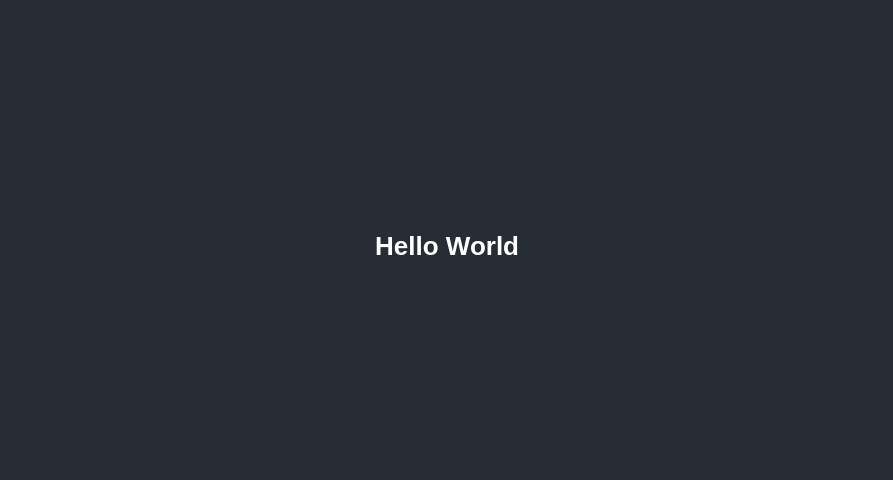
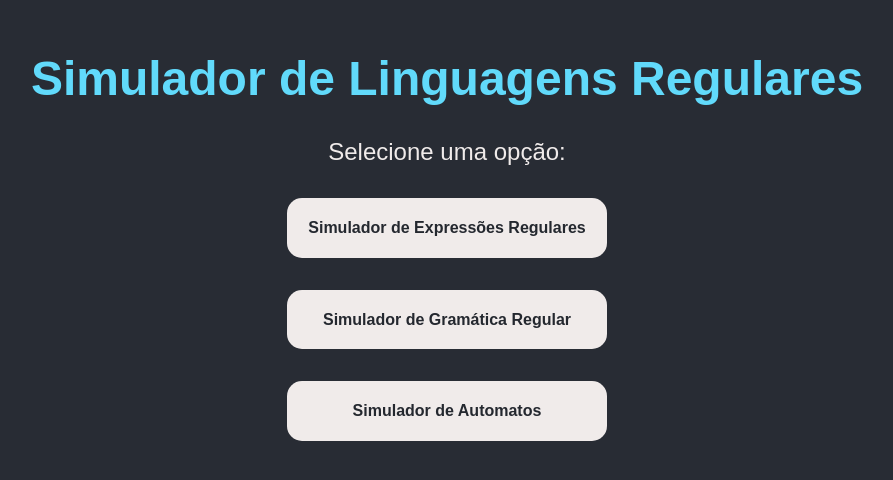
Before and after one commit to Matheusmdr/Simulador-de-Linguagens-Regulares, a React (Create React App) app: page / in a window 1280 px wide. Shown: the part 154-634 px from the top of the page, without its empty margins (193-1086 px from the left). Built offline with nearby package versions, Linux system fonts and the light colour scheme.

Commit message:
feat:initial structure
add pages(SimuladorER, SimuladorGR, SimuladorAF), scss files and routes

```diff
--- a/src/App.js
+++ b/src/App.js
@@ -1,13 +1,19 @@
-import { BrowserRouter, Route, Routes } from 'react-router-dom'
+import { BrowserRouter, Route, Routes} from 'react-router-dom'
 import { Home } from "./pages/Home";
+import {SimuladorER} from "./pages/SimuladorER"
+import {SimuladorGR} from "./pages/SimuladorGR"
+import {SimuladorAF} from "./pages/SimuladorAF"
 import './App.scss';
 
 function App() {
   return (
+
   <BrowserRouter>
   <Routes>
-
     <Route path="/" element={<Home />}/>
+    <Route path="/simulador-er" element={<SimuladorER />}/>
+    <Route path="/simulador-gr" element={<SimuladorGR />}/>
+    <Route path="/simulador-af" element={<SimuladorAF />}/>
   </Routes>
   </BrowserRouter>
   );
--- a/src/pages/Home.js
+++ b/src/pages/Home.js
@@ -1,10 +1,19 @@
-import "../App.scss"
+import {Link} from 'react-router-dom'
+import "../styles/Home.scss"
 
 export function Home() {
 
     return(
-        <div className="App">
-             <h1 className="App-header">Hello World</h1>
+        <div className="container">
+             <h1 className="title">Simulador de Linguagens Regulares</h1>
+             <span>Selecione uma opção:</span>
+             <Link to="/simulador-er">Simulador de Expressões Regulares</Link>
+             <Link to="/simulador-gr">Simulador de Gramática Regular</Link>
+             <Link to="/simulador-af">Simulador de Automatos</Link>
+
+
+
+
         </div>
     )
 
--- /dev/null
+++ b/src/pages/SimuladorAF.js
@@ -0,0 +1,7 @@
+export function SimuladorAF() {
+    return(
+        <div className="container">
+             <h1 className="title">Simulador de Automatos</h1>
+        </div>
+    )
+  }
--- /dev/null
+++ b/src/pages/SimuladorER.js
@@ -0,0 +1,7 @@
+export function SimuladorER() {
+    return(
+        <div className="container">
+             <h1 className="title">Simulador de Expressões Regulares</h1>
+        </div>
+    )
+  }
--- /dev/null
+++ b/src/pages/SimuladorGR.js
@@ -0,0 +1,7 @@
+export function SimuladorGR() {
+    return(
+        <div className="container">
+             <h1 className="title">Simulador de Gramática Regular</h1>
+        </div>
+    )
+  }
--- /dev/null
+++ b/src/styles/Home.scss
@@ -0,0 +1,44 @@
+.container{
+    width: 100%;
+    height: 100vh;
+    background-color: #282c34;
+    display:flex;
+    flex-direction: column;
+    justify-content: center;
+    align-items: center;
+
+    .title{
+        color:#61DAFB;
+        font-size: 3rem;
+    }
+
+    span{
+        margin-top: 2rem;
+        font-size: 1.5rem;
+        color:#F0EBEA;
+    }
+
+   a{
+        background-color: #F0EBEA;
+
+        margin-top: 2rem;
+        width: 25%;
+        padding: 1.3rem 0;
+
+        border-radius: 15px;
+        border: none;
+
+        text-align: center;
+        text-decoration: none;
+        font-size: 1rem;
+        color: #24282F;
+        font-weight: bold;
+
+        transition: 0.2s ease-in-out;
+
+        &:hover{
+            cursor:pointer;
+            opacity: 0.8;
+        }
+    }
+}
```
Also changed, not shown: src/styles/SimuladorAF.scss (added), src/styles/SimuladorER.scss (added), src/styles/SimuladorGR.scss (added).
